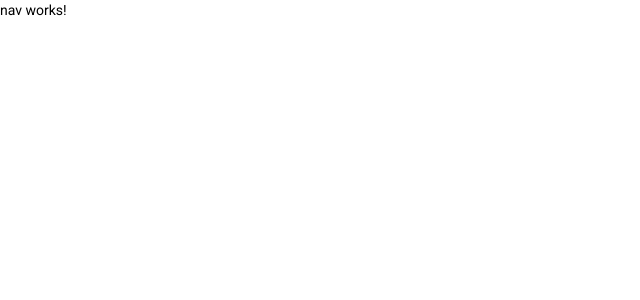
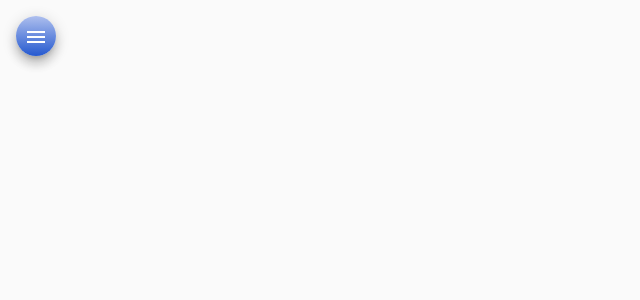
Before and after one commit to ricardofandradegit/helpdesk-frontend, an Angular app: page / in a window 1280 px wide. Shown: the top 300 px of the page, without its empty margins (0-640 px from the left). Built offline with nearby package versions, Linux system fonts and the light colour scheme.

Commit message:
HTML e CSS para componente NAV

```diff
--- a/src/app/components/nav/nav.component.css
+++ b/src/app/components/nav/nav.component.css
@@ -0,0 +1,29 @@
+.container {
+    height: 100%;
+}
+
+.sidenav {
+    width: 13rem;
+    color: white;
+    background: linear-gradient(180deg, rgba(174,191,238,1) 0%, rgba(37,89,207,1) 100%);
+}
+
+img {
+    width: 100%;
+    height: 7rem;
+    margin: .8rem auto 1rem auto;
+}
+
+.sidenav a {
+    color: white;
+}
+
+.sidenav i {
+    margin-right: .6rem;
+}
+
+.menu {
+    margin: 1rem 0 0 1rem;
+    color: white;
+    background: linear-gradient(180deg, rgba(174,191,238,1) 0%, rgba(37,89,207,1) 100%);
+}
--- a/src/app/components/nav/nav.component.html
+++ b/src/app/components/nav/nav.component.html
@@ -1 +1,34 @@
-<p>nav works!</p>
+<mat-drawer-container class="container" autosize>
+    <mat-drawer #drawer class="sidenav" mode="side">
+        <img src="assets/img/side-image.svg" alt="Imagem de navegação">
+        <mat-nav-list class="nav-list">
+            <a mat-list-item routerLink="/">
+                <i class="material-icons">home</i>
+                Home
+            </a>
+            <a mat-list-item routerLink="/">
+                <i class="material-icons">account_circle</i>
+                Técnicos
+            </a>
+            <a mat-list-item routerLink="/">
+                <i class="material-icons">person</i>
+                Clientes
+            </a>
+            <a mat-list-item routerLink="/">
+                <i class="material-icons">code</i>
+                Github
+            </a>
+            <a mat-list-item routerLink="/">
+                <i class="material-icons">logout</i>
+                Logout
+            </a>
+        </mat-nav-list>
+    </mat-drawer>
+
+    <div class="sidenav-content">
+        <button class="menu mat-elevation-z8" (click)="drawer.toggle()" mat-icon-button>
+            <mat-icon>menu</mat-icon>
+        </button>
+    </div>
+
+</mat-drawer-container>
```
Also changed, not shown: src/assets/img/side-image.svg (added).
